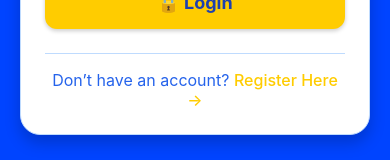
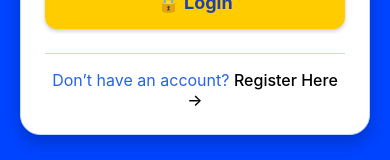
Before and after one commit to Geto-17/TMC, a React Native app: screen /LoginScreen in a window 390 px wide. Shown: the part 597-757 px from the top of the page. Built offline with nearby package versions, Linux system fonts and the light colour scheme.

Commit message:
Changed the switchlink background color into black

```diff
--- a/LoginScreen.js
+++ b/LoginScreen.js
@@ -141,7 +141,7 @@ export default function LoginScreen({ navigation }) {
                   style={styles.input}
                   value={formData.studentId}
                   onChangeText={(value) => handleInputChange('studentId', value)}
-                  placeholder="Enter your student ID (e.g., 23-016046)"
+                  placeholder="Enter your student ID (e.g., 23-017001)"
                   autoCapitalize="none"
                 />
               </View>
@@ -370,7 +370,7 @@ const styles = StyleSheet.create({
     textAlign: 'center',
   },
   switchLink: {
-    color: '#ffcc00',
+    color: '#000000',
     fontWeight: '500',
   },
 });
```
